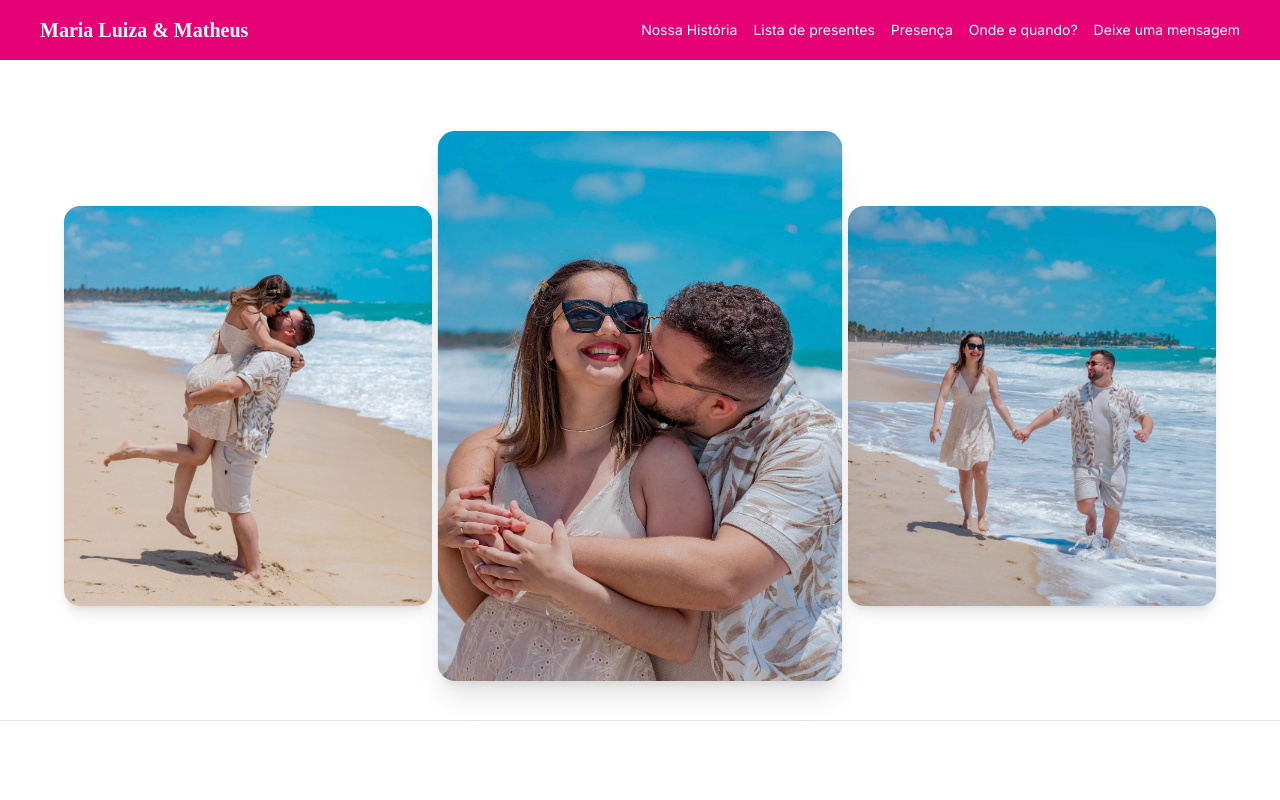
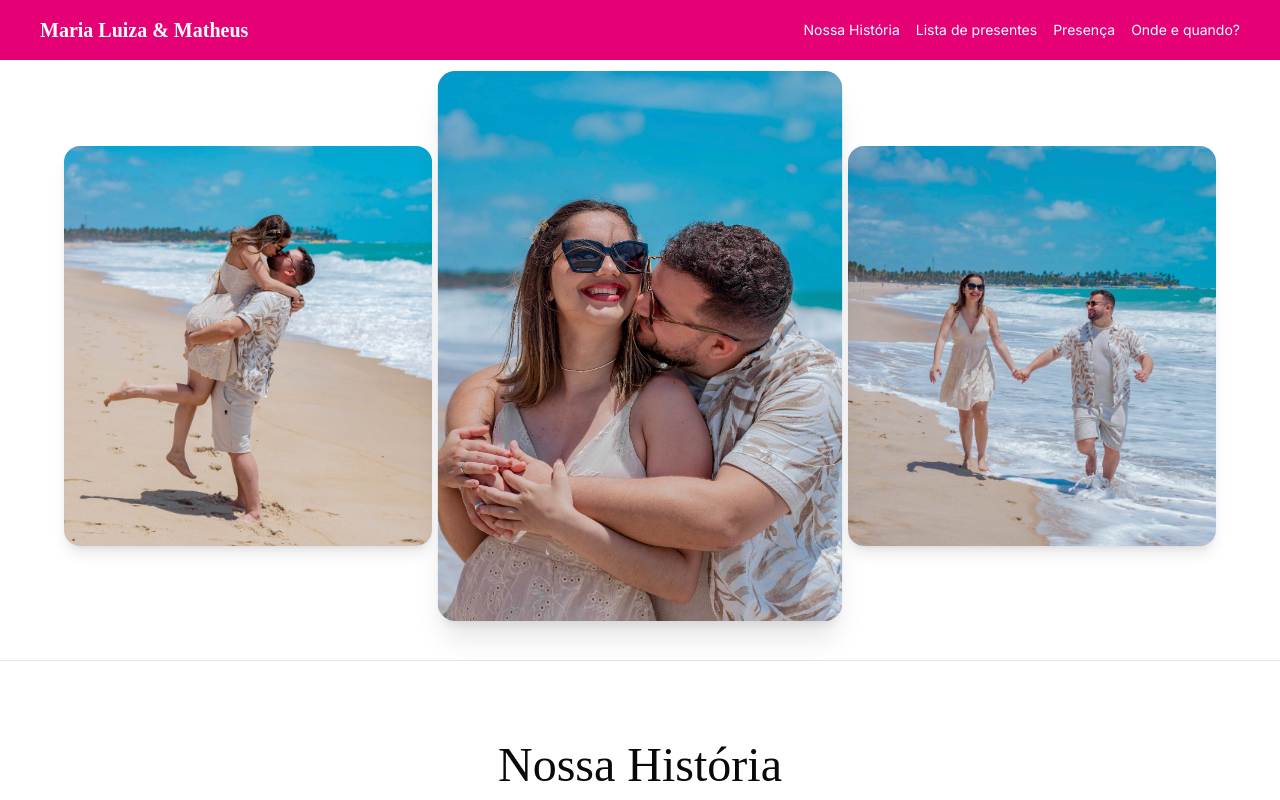
Before and after one commit to MatheusAltrao/lp-casamento, a React (Vite) app: page / in a window 1280 px wide. Shown: the top 800 px of the page. Built offline with nearby package versions, Linux system fonts and the light colour scheme; a web font is replaced by a local one.

Commit message:
feat(header/mobile-menu): Adiciona funcionalidade de fechamento ao menu móvel e ajusta o cabeçalho para ser fixo no topo

```diff
--- a/src/components/sections/header.tsx
+++ b/src/components/sections/header.tsx
@@ -3,7 +3,7 @@ import MobileMenu from "../ui/mobile-menu";
 
 export default function Header() {
   return (
-    <header className=" bg-primary p-4">
+    <header className=" bg-primary p-4 fixed top-0 left-0 w-full z-50">
       <div className="flex items-center justify-between w-full max-w-[1200px] mx-auto">
         <a href="#home">
           <h1 className="text-white text-xl font-semibold font-cormorant">Maria Luiza & Matheus</h1>
--- a/src/components/sections/hero-section.tsx
+++ b/src/components/sections/hero-section.tsx
@@ -1,6 +1,6 @@
 export default function HeroSection() {
   return (
-    <section id="home" className=" pt-12 lg:pt-24 pb-16 ">
+    <section id="home" className=" pt-24 pb-16 ">
       <div className="container mx-auto px-4">
         <div className="relative max-w-6xl mx-auto">
           <div className="grid grid-cols-1 md:grid-cols-3 gap-6 items-center">
--- a/src/components/ui/mobile-menu.tsx
+++ b/src/components/ui/mobile-menu.tsx
@@ -2,10 +2,17 @@ import { Button } from "@/components/ui/button";
 import { Sheet, SheetContent, SheetDescription, SheetHeader, SheetTitle, SheetTrigger } from "@/components/ui/sheet";
 import { HEADER_LINKS } from "@/consts/header-links";
 import { Menu } from "lucide-react";
+import { useState } from "react";
 
 export default function MobileMenu() {
+  const [open, setOpen] = useState(false);
+
+  const handleClosenMenu = () => {
+    setOpen(false);
+  };
+
   return (
-    <Sheet>
+    <Sheet open={open} onOpenChange={setOpen}>
       <SheetTrigger asChild>
         <Button size={"icon-sm"} className="lg:hidden" variant="outline">
           <Menu />
@@ -20,8 +27,8 @@ export default function MobileMenu() {
         <nav>
           <ul className="flex  flex-col  items-center gap-2 text-sm px-4 ">
             {HEADER_LINKS.map((link, index) => (
-              <a href={link.href} className="w-full">
-                <Button variant={"link"} className="w-full " key={index}>
+              <a key={index} href={link.href} onClick={handleClosenMenu} className="w-full">
+                <Button variant={"link"} className="w-full ">
                   {link.label}
                 </Button>
               </a>
--- a/src/consts/header-links.ts
+++ b/src/consts/header-links.ts
@@ -3,5 +3,4 @@ export const HEADER_LINKS = [
   { label: "Lista de presentes", href: "#rsvp" },
   { label: "Presença", href: "#rsvp" },
   { label: "Onde e quando?", href: "#where-when" },
-  { label: "Deixe uma mensagem", href: "#message" },
 ];
--- a/src/index.css
+++ b/src/index.css
@@ -100,7 +100,13 @@
   * {
     @apply border-border outline-ring/50;
   }
+
+  html {
+    scroll-padding-top: 40px;
+    @apply scroll-smooth;
+  }
+
   body {
-    @apply bg-background text-foreground scroll-smooth;
+    @apply bg-background text-foreground;
   }
 }
```
